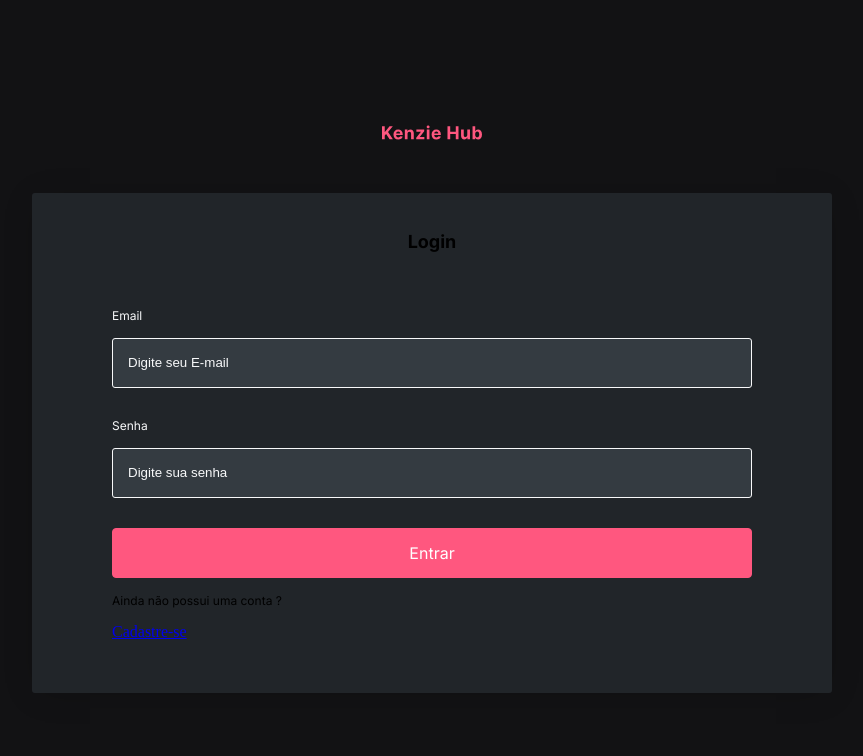
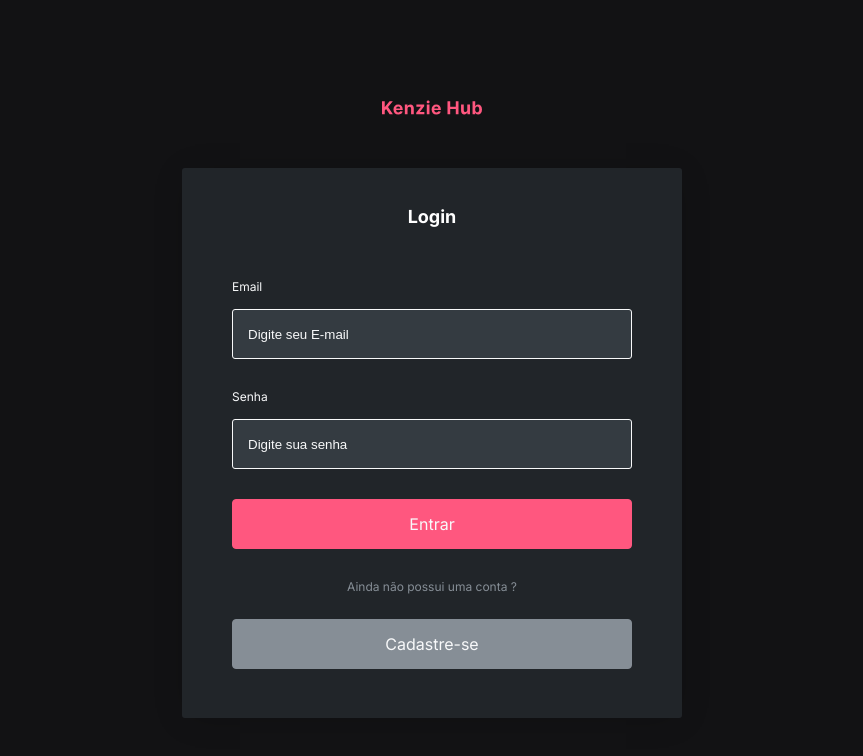
Before and after one commit to LuisFernandoFull/react-typescript, a React (Create React App) app in the folder kenzie-hub/: page / in a window 1280 px wide. Shown: the top 756 px of the page, without its empty margins (208-1071 px from the left). Built offline with nearby package versions, Linux system fonts and the light colour scheme.

Commit message:
fix style input

```diff
--- a/kenzie-hub/src/components/Button/style.js
+++ b/kenzie-hub/src/components/Button/style.js
@@ -1,19 +1,25 @@
 import styled from "styled-components";
 
 export const StyledButton = styled.button`
-  height: 50px;
-  background-color: #ff577f;
-  border: 1px solid #ff577f;
-  border-radius: 4px;
-  color: white;
+  background-color: var(--color-primary);
+  border: 1px solid var(--color-primary);
+  color: var(--grey-0);
+
   font-family: "Inter";
   font-style: normal;
-  /* font-weight: 500; */
   font-size: 16px;
   line-height: 26px;
+
+  border-radius: 4px;
+  height: 50px;
 
   &:hover {
     background-color: var(--color-primary-Focus);
     transition: 1s ease;
   }
+
+  &:active {
+    background-color: var(--color-primary-Negative);
+    border: 1px solid var(--color-primary-Negative);
+  }
 `;
--- a/kenzie-hub/src/components/Input/index.jsx
+++ /dev/null
@@ -1,5 +0,0 @@
-import { StyledInput } from "./style";
-
-export const Input = ({ type, id, placeholder }) => {
-  return <StyledInput type={type} id={id} placeholder={placeholder} />;
-};
--- a/kenzie-hub/src/pages/LoginPage/index.jsx
+++ b/kenzie-hub/src/pages/LoginPage/index.jsx
@@ -1,8 +1,7 @@
-import { Link } from "react-router-dom";
 import { Form } from "../../components/Form";
 import { Main } from "../../components/Main";
 import { StyledHeadline, StyledTitleOne } from "../../styles/typography";
-import { StyledDiv } from "./style";
+import { StyledDiv, StyledDivLinkMsg, StyledLink } from "./style";
 import { useForm } from "react-hook-form";
 import { yupResolver } from "@hookform/resolvers/yup";
 import { formLoginSchema } from "../../validation";
@@ -12,8 +11,9 @@
 import LogoHub from "../../assests/LogoHub.svg";
 import { Img } from "../../components/Imagem";
 import { Label } from "../../components/Label";
-import { Input } from "../../components/Input";
+
 import { Button } from "../../components/Button";
+import { StyledInput } from "../../components/Input/style";
 export const LoginPage = () => {
   const {
     register,
@@ -48,33 +48,38 @@
         height={50}
       />
       <StyledDiv>
-        <StyledTitleOne>Login</StyledTitleOne>
+        <StyledTitleOne color="#fff">Login</StyledTitleOne>
         <Form onSubmit={handleSubmit(handleForm)}>
           <Label htmlFor="email">Email</Label>
-          <Input
+          <StyledInput
             type="email"
             id="email"
             placeholder="Digite seu E-mail"
             {...register("email")}
           />
-          <StyledHeadline>{errors.email?.message}</StyledHeadline>
+          <StyledHeadline fontSize={9} color={"#E83F5B"}>
+            {errors.email?.message}
+          </StyledHeadline>
 
           <Label htmlFor="password">Senha</Label>
-          <Input
+          <StyledInput
             type="password"
             id="password"
             placeholder="Digite sua senha"
             {...register("password")}
           />
-          <StyledHeadline>{errors.password?.message}</StyledHeadline>
+          <StyledHeadline fontSize={9}>
+            {errors.password?.message}
+          </StyledHeadline>
 
           <Button type="submit">Entrar</Button>
+          <StyledDivLinkMsg>
+            <StyledHeadline fontSize={12} color={"#868E96"}>
+              Ainda não possui uma conta ?
+            </StyledHeadline>
 
-          <StyledHeadline fontSize={9} color={"#868E96"}>
-            Ainda não possui uma conta ?
-          </StyledHeadline>
-
-          <Link to={"/register"}>Cadastre-se</Link>
+            <StyledLink to={"/register"}>Cadastre-se</StyledLink>
+          </StyledDivLinkMsg>
         </Form>
       </StyledDiv>
     </Main>
--- a/kenzie-hub/src/pages/LoginPage/style.js
+++ b/kenzie-hub/src/pages/LoginPage/style.js
@@ -1,3 +1,4 @@
+import { Link } from "react-router-dom";
 import styled from "styled-components";
 
 export const StyledDiv = styled.div`
@@ -6,14 +7,50 @@
   align-items: center;
 
   width: 80%;
-  height: 500px;
+  height: 550px;
 
   background: #212529;
   box-shadow: 0px 3px 32px -8px rgb(0 0 0 / 25%);
   border-radius: 3px;
-  max-width: 800px;
+  max-width: 500px;
 
   h1 {
     padding-top: 35px;
   }
 `;
+
+export const StyledLink = styled(Link)`
+  display: flex;
+  align-items: center;
+  justify-content: center;
+
+  text-decoration: none;
+
+  color: var(--grey-0);
+  background-color: var(--grey-1);
+  border: 1px solid var(--grey-1);
+
+  font-family: "Inter";
+  font-style: normal;
+
+  border-radius: 4px;
+  font-size: 16px;
+  line-height: 26px;
+  height: 50px;
+  width: 100%;
+
+  &:hover {
+    background-color: var(--grey-2);
+    transition: 1s ease;
+  }
+`;
+
+export const StyledDivLinkMsg = styled.div`
+  display: flex;
+  flex-direction: column;
+  align-items: center;
+
+  width: 100%;
+  gap: 25px;
+  padding-top: 15px;
+`;
--- a/kenzie-hub/src/styles/global.js
+++ b/kenzie-hub/src/styles/global.js
@@ -29,6 +29,8 @@
 
         --grey-1: #868E96;
 
+        --grey-1-50:#868e9680;
+
         --grey-0: #F8F9FA;
 
 
--- a/kenzie-hub/src/styles/typography.js
+++ b/kenzie-hub/src/styles/typography.js
@@ -6,6 +6,7 @@
   font-weight: 700;
   font-size: 18px;
   line-height: 28px;
+  color: ${(props) => props.color};
 `;
 
 export const StyledTitleTwo = styled(StyledTitleOne)`
@@ -21,13 +22,12 @@
   font-family: "Inter";
   font-style: normal;
   font-weight: 400;
-  font-size: 12px;
+  font-size: ${(props) => props.fontSize}px;
+  color: ${(props) => props.color};
 `;
 
 export const StyledHeadlineBold = styled(StyledHeadline)`
   font-weight: 600;
-  font-size: ${(props) => props.fontSize}px;
-  color: ${(props) => props.color};
 `;
 
 export const StyledHeadlineItalic = styled(StyledHeadline)`
```
